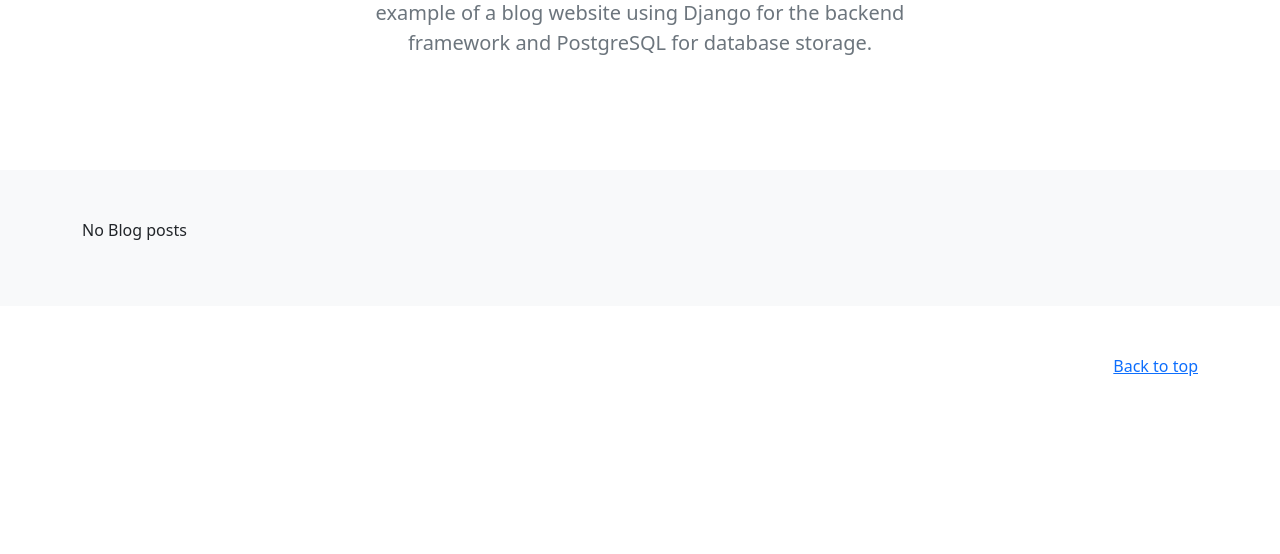
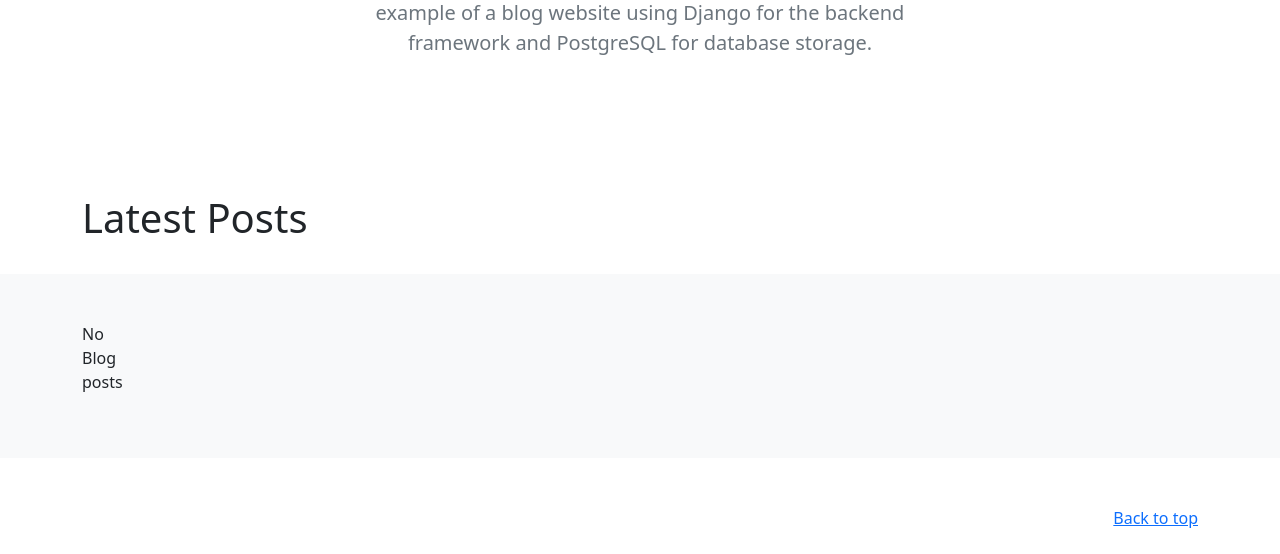
Before and after one commit to scottdev1986/simple_blog, a Django app: page / in a window 1280 px wide. Shown: the part 270-824 px from the top of the page. Before the commit the page ends 646 px from the top, so only its background shows below. Run offline with Django 4.2, Linux system fonts and the light colour scheme; data that the repository does not hold is empty; some libraries are stand-ins or nearby versions.

Commit message:
more updates

```diff
--- a/blog/views.py
+++ b/blog/views.py
@@ -3,7 +3,7 @@
 from .models import Article
 
 def blog(request):
-    posts = Article.objects.order_by('published_date').filter(is_published=True)
+    posts = Article.objects.order_by('-published_date').filter(is_published=True)
 
     context = {
         'posts' : posts
--- a/templates/blog/blog.html
+++ b/templates/blog/blog.html
@@ -2,8 +2,16 @@
 {% load humanize %}
 
 {% block content %}
+<div class="container">
+    <div class="row">
+        <div class="col-sm-8 col-md-7 py-4">
+            <h1>Latest Posts</h1>
+        </div>
+    </div>
+</div>
+
 <div class="album py-5 bg-light">
-    <div class="container">
+    <div class="container d-flex justify-content-between align-items-center">
         <div class="row row-cols-1 row-cols-sm-2 row-cols-md-3 g-3">
             {% if posts %}
             {% for post in posts %}
@@ -12,7 +20,8 @@
                     <div class="card-body">
                         <div class="container">
                             {% if post.photo %}
-                            <img class="border" src="{{ post.photo.url }}" alt="{{ post.title|truncatewords:5 }}" style="width:100%;max-width:400px">
+                            <img class="border" src="{{ post.photo.url }}" alt="{{ post.title|truncatewords:5 }}"
+                                style="width:100%;max-width:400px">
                             {% endif %}
                         </div>
                         <h2 class="card-text">{{ post.title|truncatewords:5 }}</h2>
```
